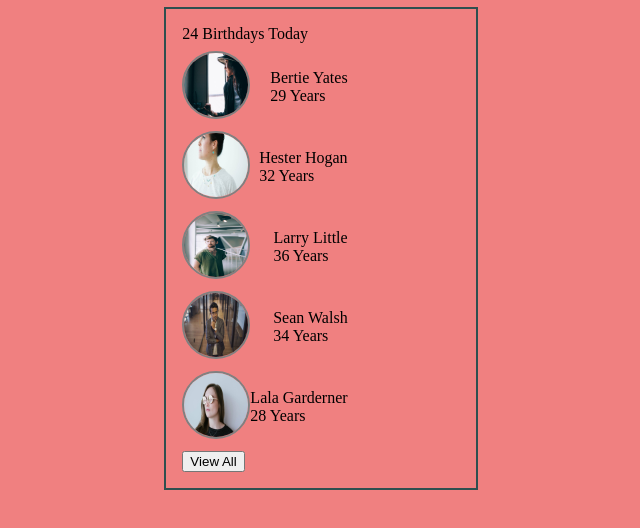
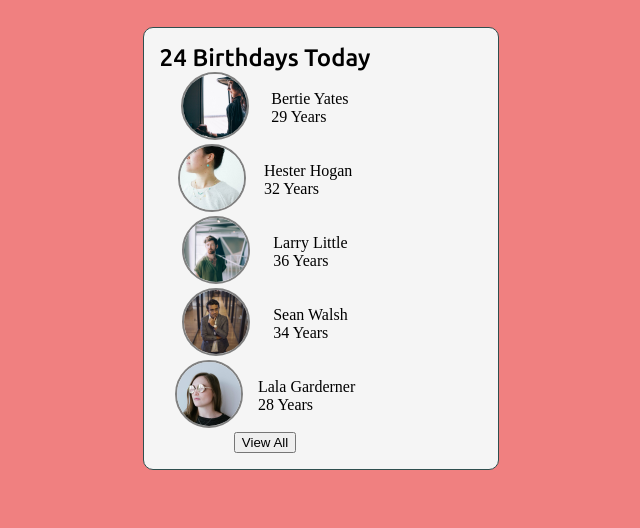
Before and after one commit to srshankar145/frontendtrys, a plain HTML site: page Birthday_card/index.html in a window 1280 px wide. Shown: the whole page, without its empty margins (319-959 px from the left). Drawn offline with Linux system fonts and the light colour scheme.

Commit message:
Modified CSS

```diff
--- a/Birthday_card/style.css
+++ b/Birthday_card/style.css
@@ -1,3 +1,5 @@
+@import url("https://fonts.googleapis.com/css2?family=Ubuntu:ital,wght@0,300;0,400;0,500;0,700;1,300;1,400;1,500;1,700&display=swap");
+
 body {
   background-color: lightcoral;
   display: flex;
@@ -7,16 +9,23 @@ body {
 }
 
 .MainCard {
-  border: 2px solid darkslategray;
+  border: 1px solid darkslategray;
   padding: 1rem 8rem 1rem 1rem;
+  background-color: whitesmoke;
+  border-radius: 10px;
+}
+
+.title {
+  font-family: "Ubuntu", sans-serif;
+  font-size: 1.5rem;
+  font-weight: 500;
 }
 
 .user {
   display: flex;
   align-items: center;
-  justify-content: space-between;
-  /* padding: 0.5rem 0; */
-  margin: 0.5rem 0;
+  justify-content: space-evenly;
+  /* margin: 0.5rem 0; */
 }
 
 img {
@@ -24,7 +33,11 @@ img {
   width: 4rem;
   border: 2px solid gray;
   border-radius: 50%;
+  object-fit: cover;
 }
 
 .ViewBtn {
+  /* border: 2px solid red; */
+  display: flex;
+  justify-content: center;
 }
```
